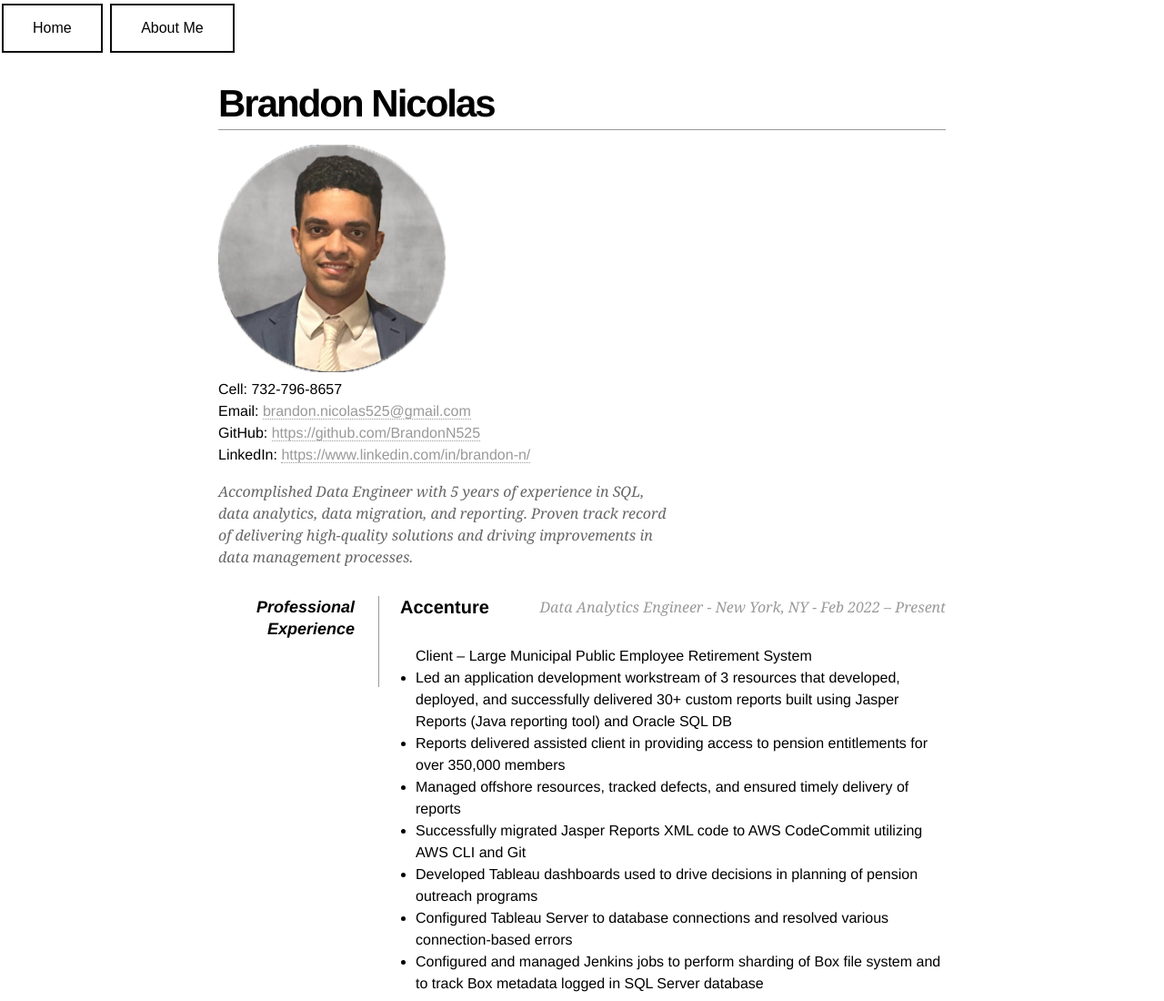
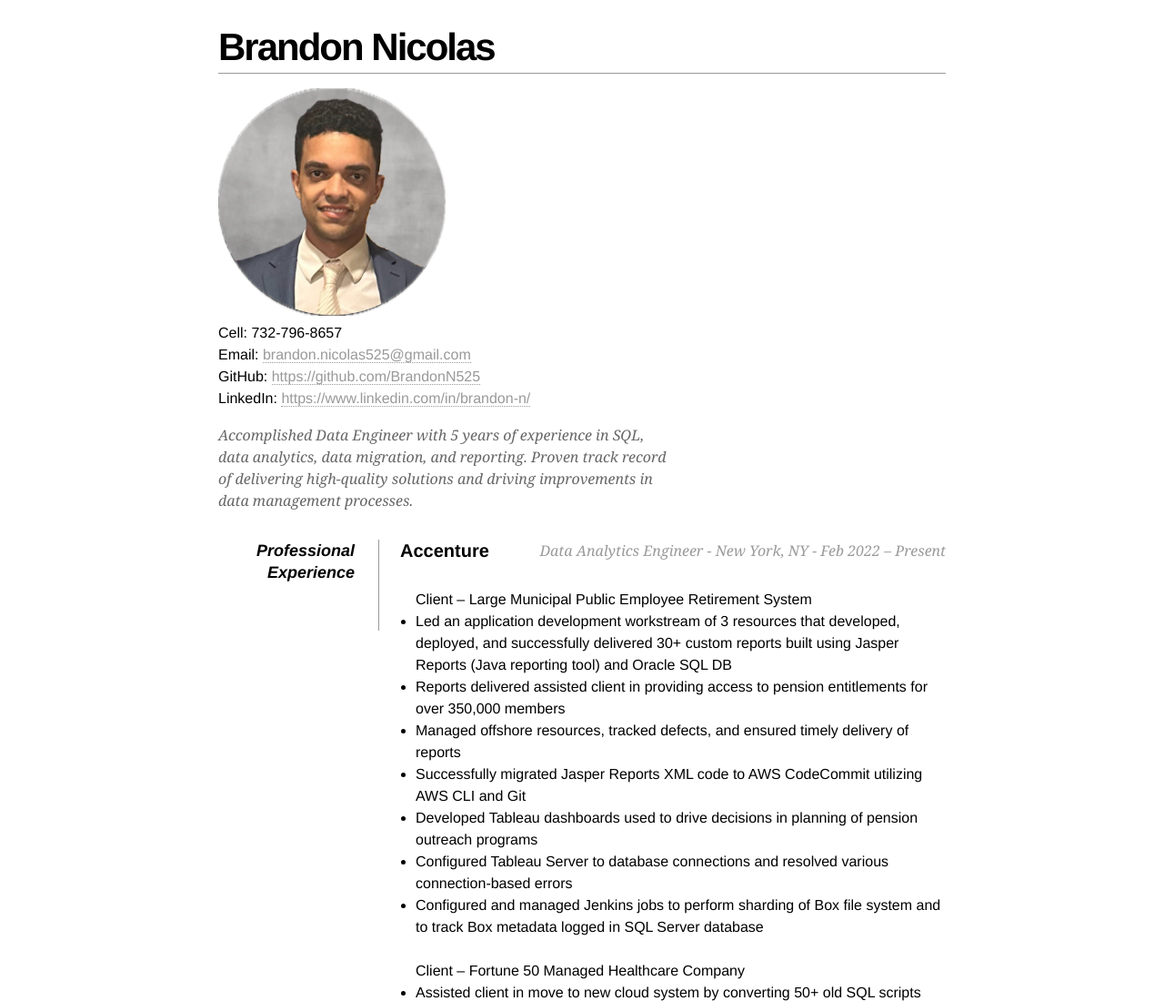
Before and after one commit to BrandonN525/PersonalWebsite, a plain HTML site: page index.html in a window 1280 px wide. Shown: the top 1100 px of the page at 91% size. Drawn offline with Linux system fonts and the light colour scheme; no server answers.

Commit message:
Comment out Home and About Me buttons

```diff
--- a/index.html
+++ b/index.html
@@ -145,8 +145,9 @@
 
   <script type="text/javascript" src="main.js" async></script>
 
+  <!--
   <button class="button button1">Home</button>
-  <button class="button button1">About Me</button>
+  <button class="button button1">About Me</button> -->
 
 </head>
 
```
